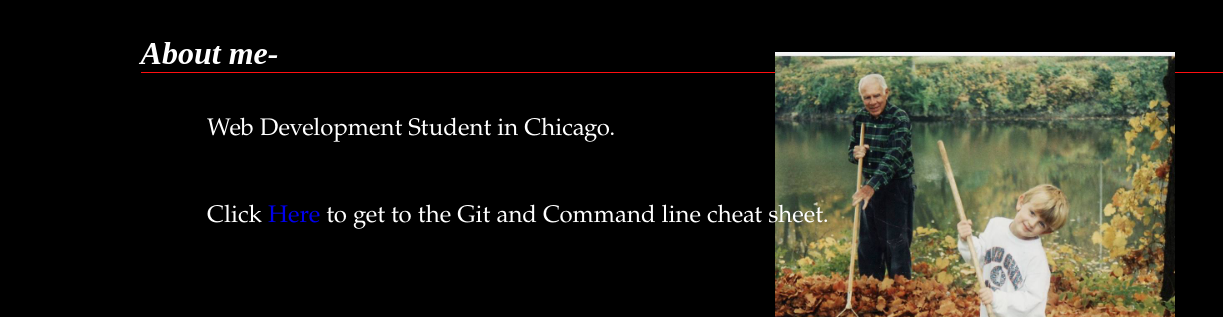
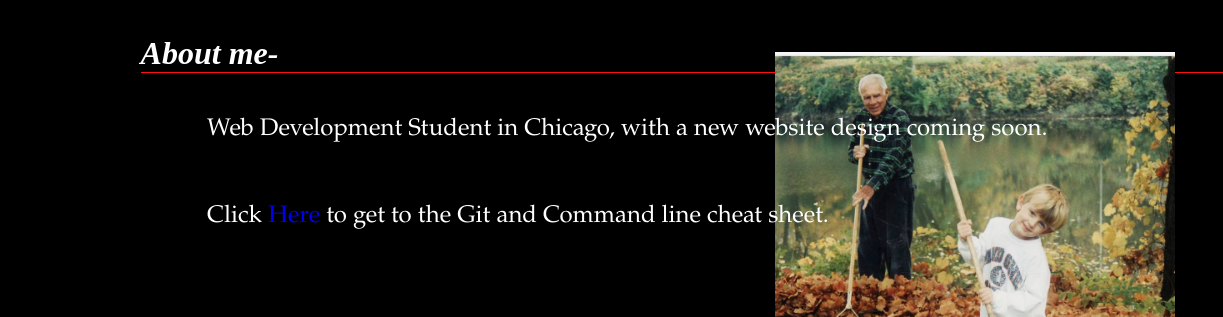
Before and after one commit to Salt7900/Salt7900.github.io, a plain HTML site: page index.html in a window 1280 px wide. Shown: the part 148-465 px from the top of the page, 57-1280 px from the left. Drawn offline with Linux system fonts and the light colour scheme.

Commit message:
add new content

```diff
--- a/index.html
+++ b/index.html
@@ -32,7 +32,7 @@
       </ul>
 
       <p id="am-text">
-        Web Development Student in Chicago.
+        Web Development Student in Chicago, with a new website design coming soon.
         <br></br>
         <br>Click <a href="http://salt7900.github.io/cheatsheet">Here</a> to get to the Git and Command line cheat sheet.</br>
       </p>
```
